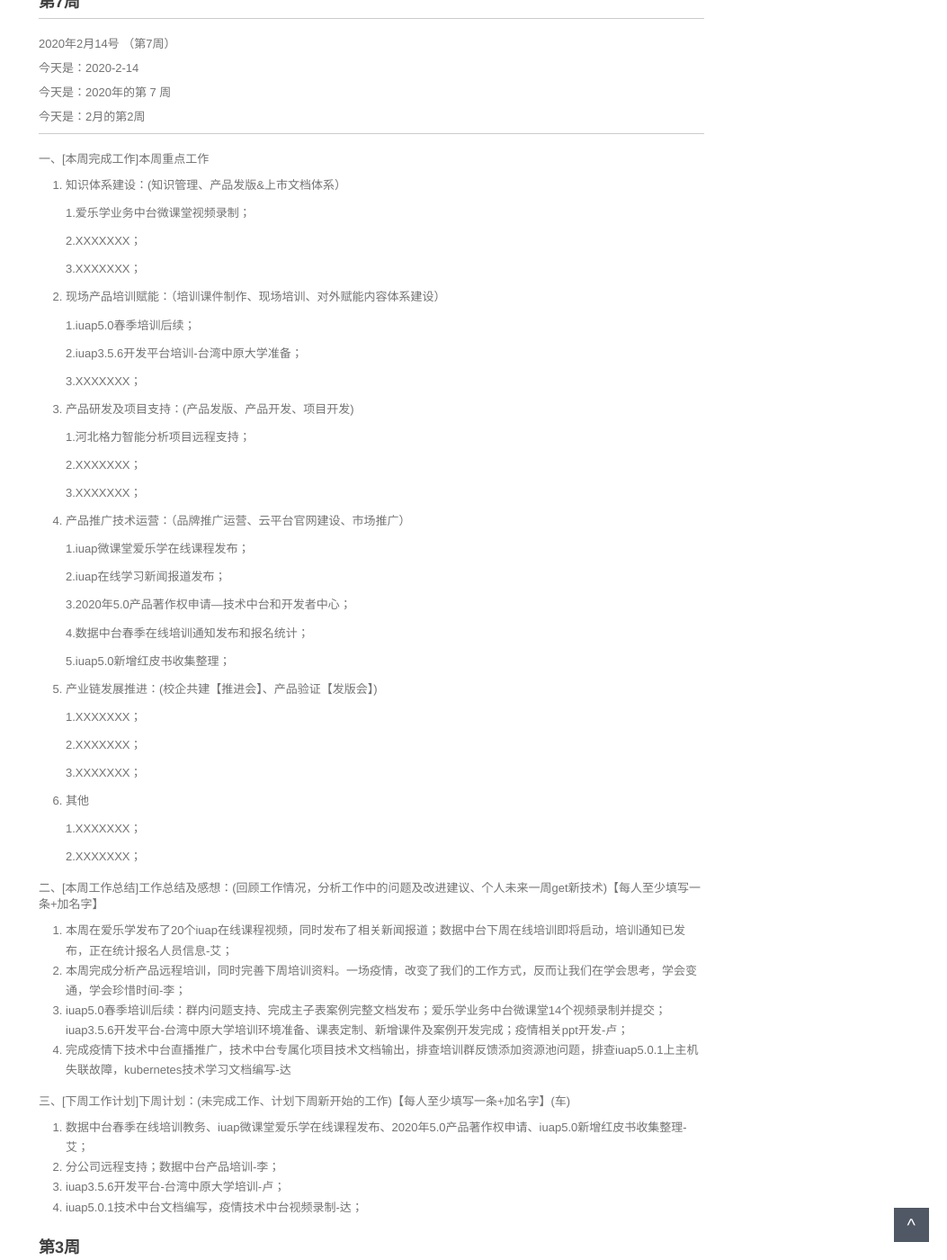
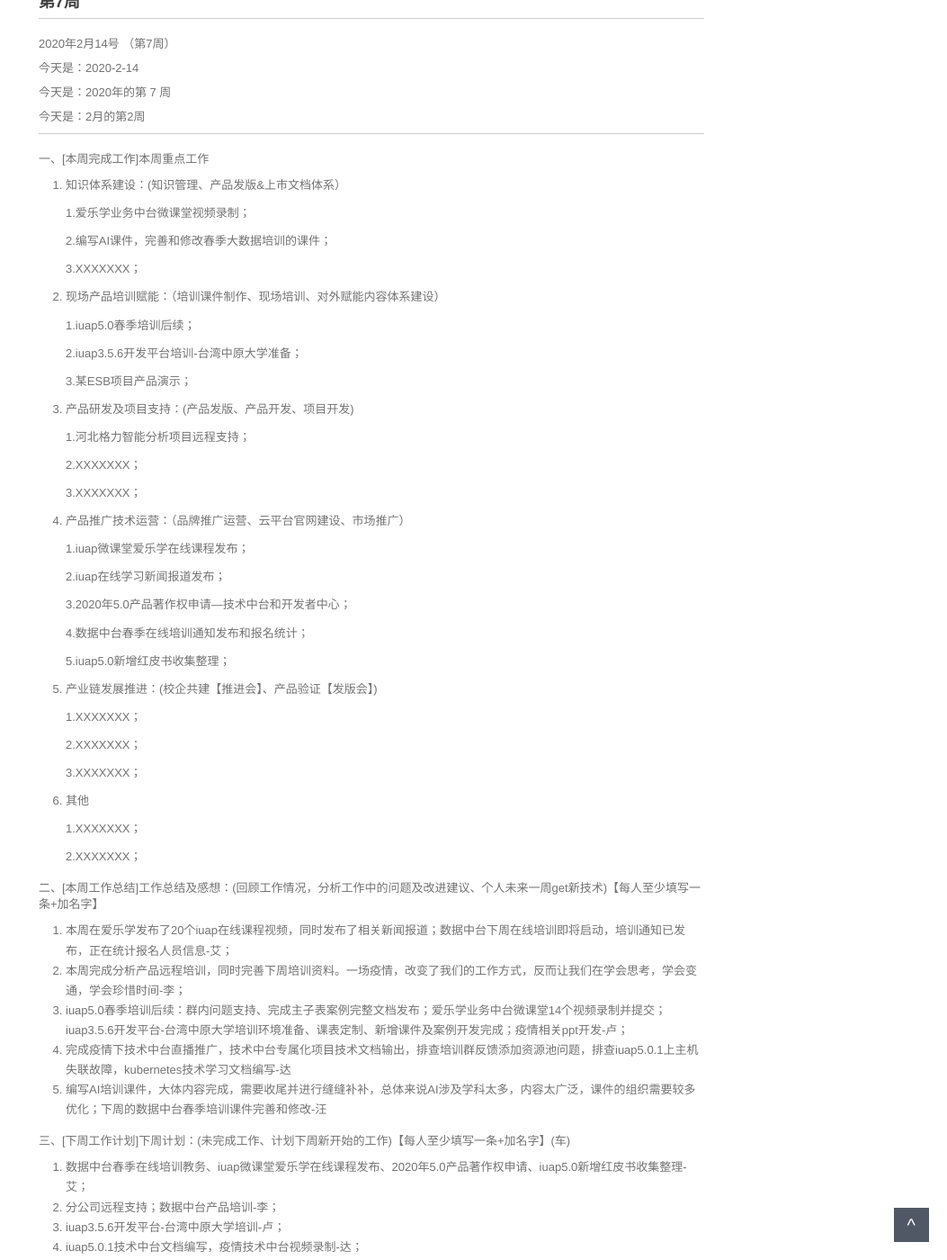
Before and after one commit to walllFlower/blog, a Jekyll site: the page built from _posts/2018-07-17-day_report_cxz.md, in a window 1280 px wide and 1400 px high, scrolled down 341 px. Shown: the whole window at 90% size, without its empty margins (227-1280 px from the left). Built offline with Jekyll 4.4.1, drawn with Linux system fonts in a browser that asks for light colours; comment, search, counter and statistics services are not loaded.

Commit message:
Update 2018-07-17-day_report_cxz.md

```diff
--- a/_posts/2018-07-17-day_report_cxz.md
+++ b/_posts/2018-07-17-day_report_cxz.md
@@ -28,7 +28,7 @@ categories: 技术运营工作周报
 
     1.爱乐学业务中台微课堂视频录制；
 
-    2.XXXXXXX；
+    2.编写AI课件，完善和修改春季大数据培训的课件；
 
     3.XXXXXXX；
 
@@ -38,7 +38,7 @@ categories: 技术运营工作周报
 
     2.iuap3.5.6开发平台培训-台湾中原大学准备；
 
-    3.XXXXXXX；
+    3.某ESB项目产品演示；
 
 3. 产品研发及项目支持：(产品发版、产品开发、项目开发)
 
@@ -82,6 +82,7 @@ categories: 技术运营工作周报
 2. 本周完成分析产品远程培训，同时完善下周培训资料。一场疫情，改变了我们的工作方式，反而让我们在学会思考，学会变通，学会珍惜时间-李；
 3. iuap5.0春季培训后续：群内问题支持、完成主子表案例完整文档发布；爱乐学业务中台微课堂14个视频录制并提交；iuap3.5.6开发平台-台湾中原大学培训环境准备、课表定制、新增课件及案例开发完成；疫情相关ppt开发-卢；
 4. 完成疫情下技术中台直播推广，技术中台专属化项目技术文档输出，排查培训群反馈添加资源池问题，排查iuap5.0.1上主机失联故障，kubernetes技术学习文档编写-达
+5. 编写AI培训课件，大体内容完成，需要收尾并进行缝缝补补，总体来说AI涉及学科太多，内容太广泛，课件的组织需要较多优化；下周的数据中台春季培训课件完善和修改-汪
 
 三、[下周工作计划]下周计划：(未完成工作、计划下周新开始的工作)【每人至少填写一条+加名字】(车)
 
@@ -89,7 +90,7 @@ categories: 技术运营工作周报
 2. 分公司远程支持；数据中台产品培训-李；
 3. iuap3.5.6开发平台-台湾中原大学培训-卢；
 4. iuap5.0.1技术中台文档编写，疫情技术中台视频录制-达；
-
+5. 春季大数据培训-汪
 
 
 ###  第3周
```
